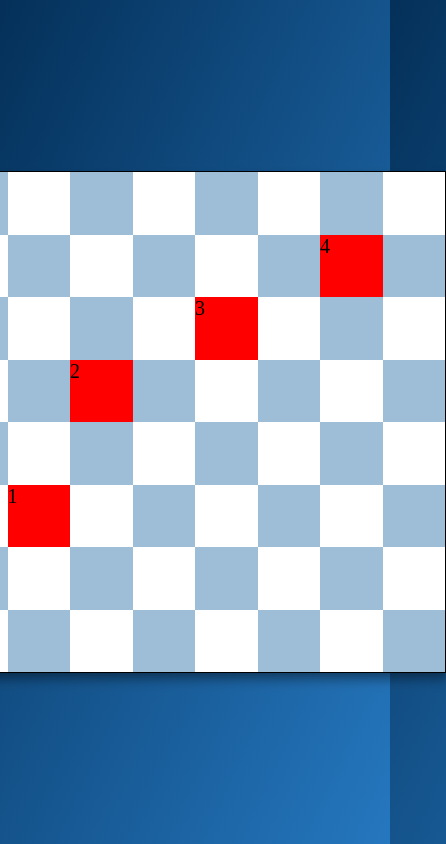
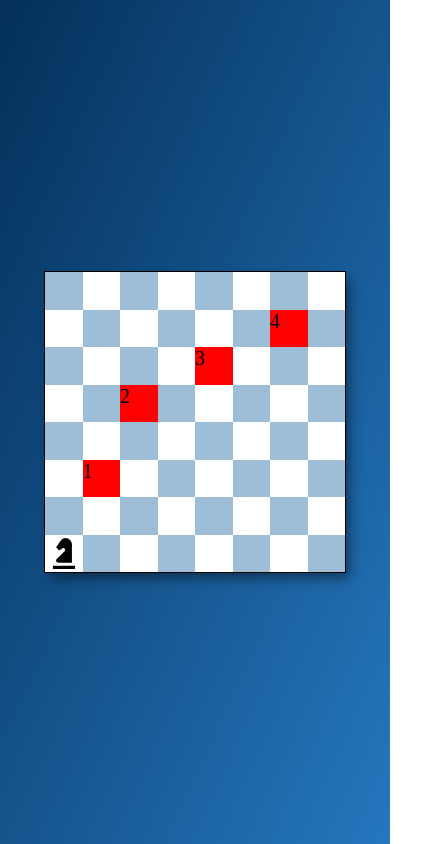
Before and after one commit to xadvent/knightsTravails, a website built with webpack: page src/index.html in a window 390 px wide. Shown: the whole page, 446 px wide, since content can reach past the window. Built offline with nearby package versions, Linux system fonts and the light colour scheme.

Commit message:
style: add mobile layout

```diff
--- a/src/movement/moveIMG.js
+++ b/src/movement/moveIMG.js
@@ -11,10 +11,11 @@ const newKing = new Image();
 newKing.src = King;
 newKing.id = 'king';
 
-var moveSound = new Audio(Move)
-moveSound.id = 'moveSound'
-moveSound.volume = 0.7
-document.querySelector('#start-menu').appendChild(moveSound)
+const moveSound = new Audio(Move);
+moveSound.id = 'moveSound';
+moveSound.volume = 0.7;
+moveSound.style.display = "none";
+document.querySelector('#start-menu').appendChild(moveSound);
 
 export function placeKnight(x, y) {
     const square = getSquare(x, y);
@@ -28,5 +29,5 @@ export function placeKnight(x, y) {
 
 export function placeTarget(x, y) {
     const square = getSquare(x, y);
-    square.appendChild(newKing)
+    square.appendChild(newKing);
 }
--- a/src/style.css
+++ b/src/style.css
@@ -55,3 +55,16 @@ body {
     font-size: 20px;
     color: black;
 }
+
+@media (max-width: 450px) {
+    #chess-board {
+        min-width: 300px;
+        min-height: 300px;
+        display: grid;
+        grid-template-columns: repeat(8, 1fr);
+        grid-template-rows: repeat(8, 1fr);
+        border: 1px solid black;
+        -webkit-box-shadow: 5px 7px 12px -2px rgba(0, 0, 0, 0.47);
+        box-shadow: 5px 7px 12px -2px rgba(0, 0, 0, 0.47);
+    }
+}
```
Also changed, not shown: dist/main.js.
